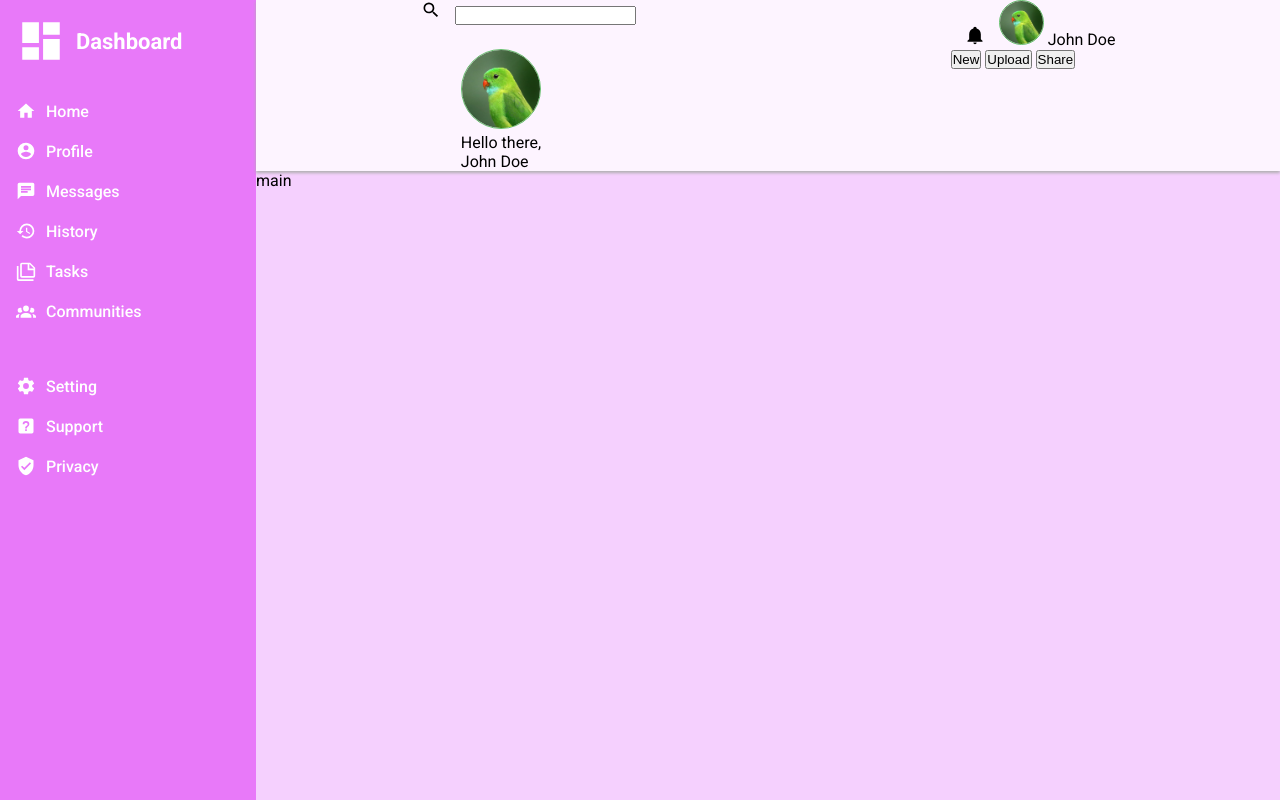
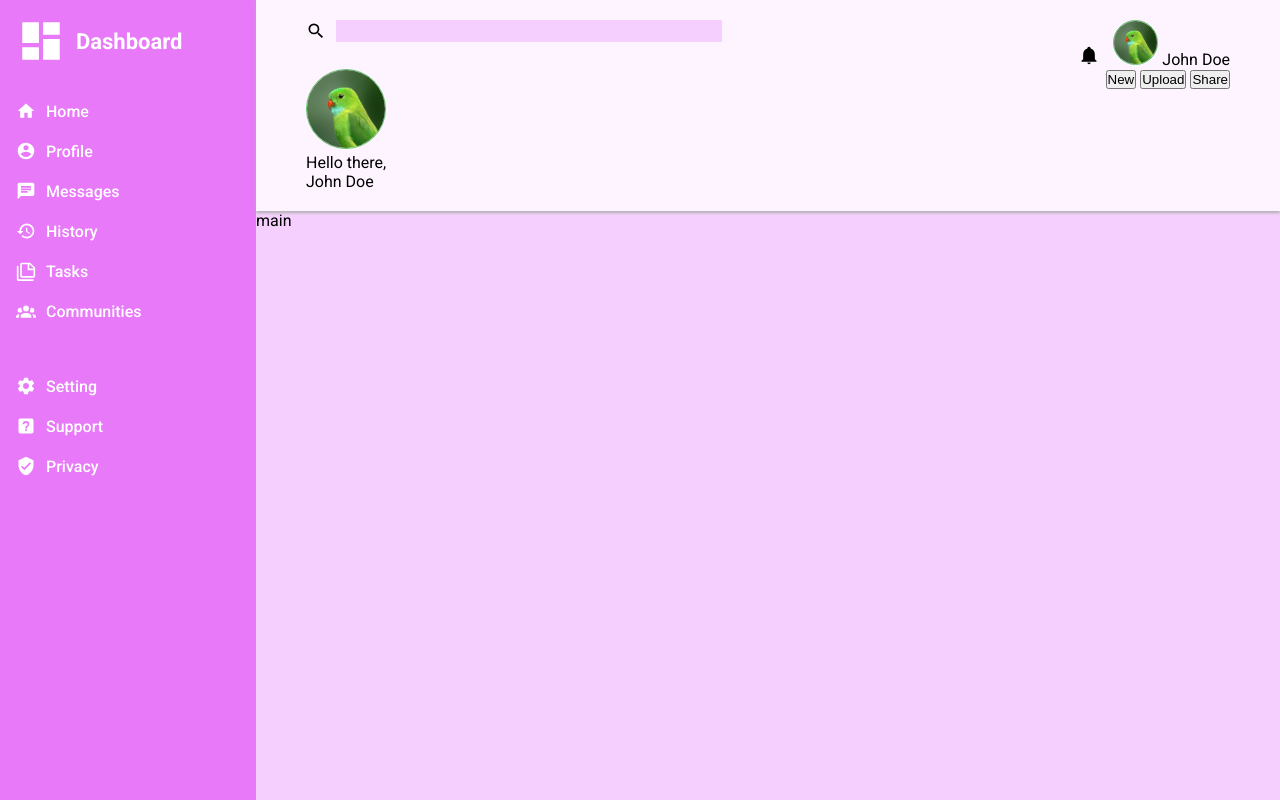
Before and after one commit to CronusV/Admin-Dashboard, a plain HTML site: page index.html in a window 1280 px wide. Drawn offline with Linux system fonts and the light colour scheme; a web font is replaced by a local one.

Commit message:
Fixed bug when resizing input text

```diff
--- a/index.html
+++ b/index.html
@@ -102,7 +102,7 @@
       <div class="header">
         <div class="header__top">
           <div class="search_bar">
-            <form action="" method="get">
+            <form action="" method="get" id="form">
               <input
                 type="image"
                 src="./imgs/magnify.svg"
--- a/styles.css
+++ b/styles.css
@@ -95,6 +95,34 @@ body {
 
   display: flex;
   flex-direction: column;
+  padding: 20px 50px;
+}
+
+.header__top {
+  display: flex;
+  justify-content: space-between;
+  /* margin-bottom: auto; */
+}
+
+.header__bottom {
+  display: flex;
+  justify-content: space-between;
+}
+
+.search_bar {
+  width: 45%;
+  min-width: 75px;
+}
+#form {
+  display: flex;
+}
+#form > input[type="text"] {
+  border: none;
+  background-color: #f5d0fe;
+  height: 22px;
+
+  width: 100%;
+  min-width: 30px;
 }
 
 .small_profile {
@@ -110,17 +138,6 @@ body {
 
 /* Header end */
 
-.header__top {
-  display: flex;
-  justify-content: space-around;
-  /* margin-bottom: auto; */
-}
-
-.header__bottom {
-  display: flex;
-  justify-content: space-around;
-}
-
 .main {
   grid-row: 2 / span 1;
   grid-column: 2 / span 1;
```
